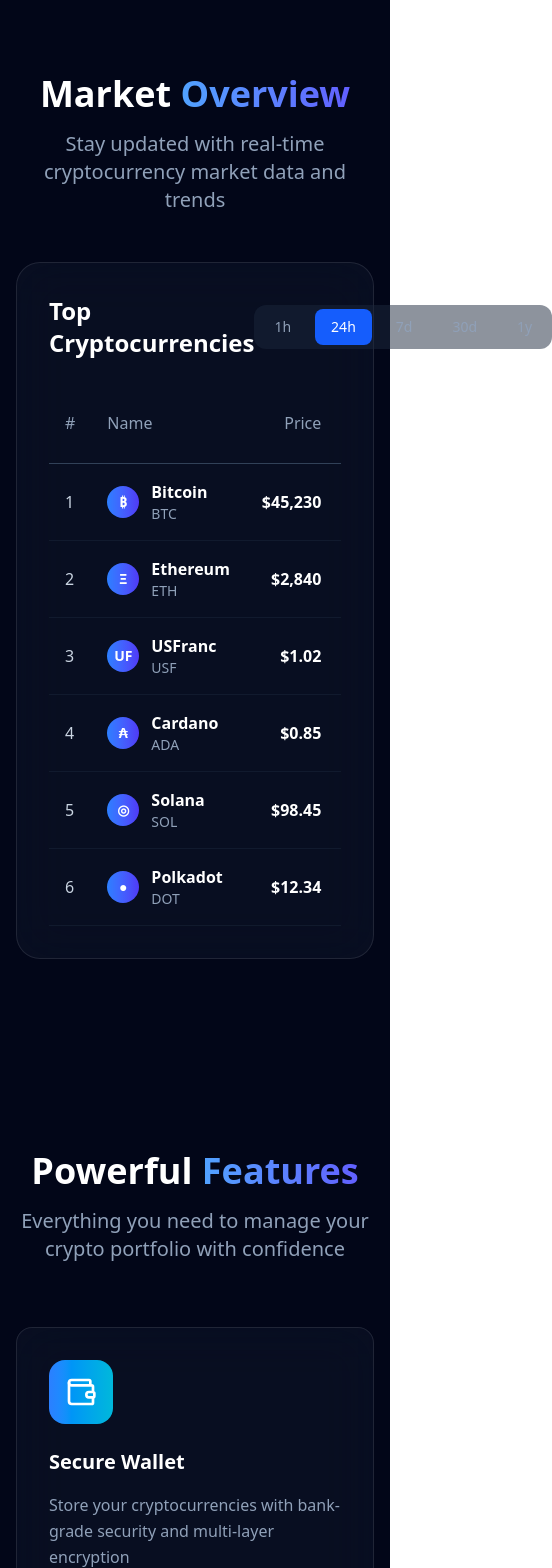
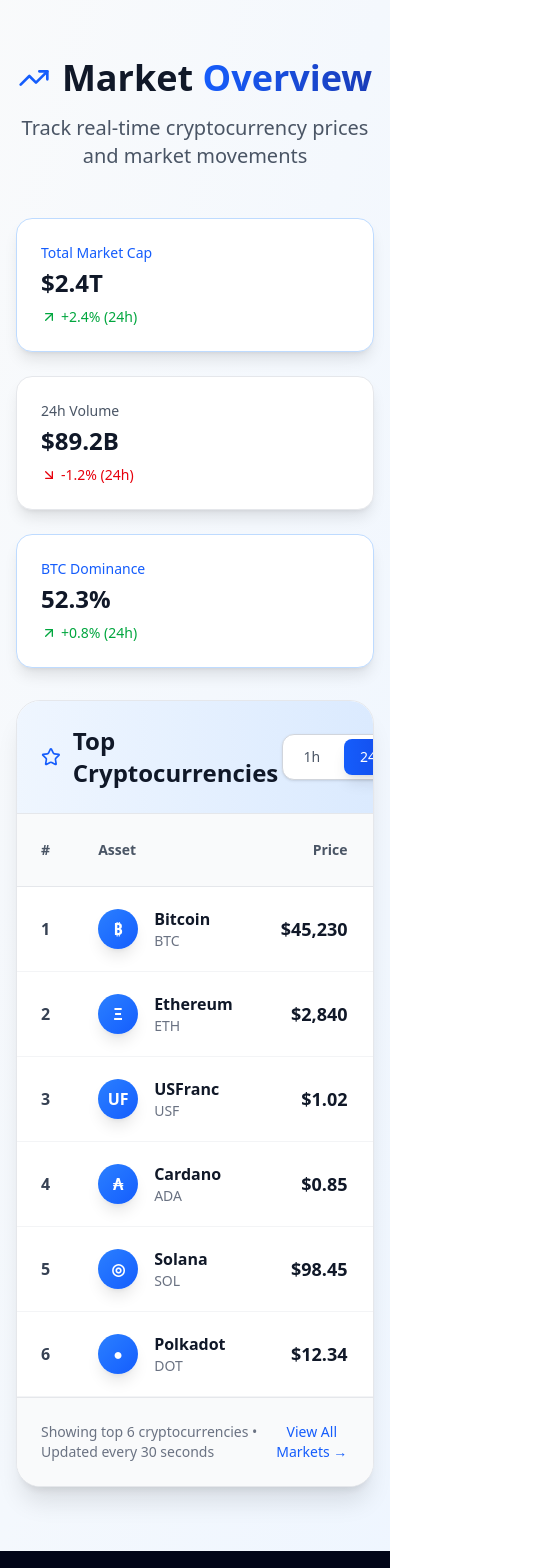
Before and after one commit to NashedShahRoni22/usfranc-wallet, a Next.js app: page / in a window 390 px wide. Shown: the part 1280-2848 px from the top of the page, 552 px wide, since content can reach past the window. Built offline with nearby package versions, Linux system fonts and the light colour scheme.

Commit message:
Color scheme updated

```diff
--- a/app/components/home/Faq.jsx
+++ b/app/components/home/Faq.jsx
@@ -13,7 +13,7 @@
     {
       icon: Wallet,
       title: 'Wallet & Security',
-      gradient: 'from-blue-500 to-cyan-500',
+      gradient: 'from-blue-500 to-blue-600',
       faqs: [
         {
           question: 'How secure is my USFranc wallet?',
@@ -32,7 +32,7 @@
     {
       icon: CreditCard,
       title: 'Trading & Transactions',
-      gradient: 'from-green-500 to-emerald-500',
+      gradient: 'from-green-500 to-green-600',
       faqs: [
         {
           question: 'What are the trading fees?',
@@ -51,7 +51,7 @@
     {
       icon: Shield,
       title: 'Account & Verification',
-      gradient: 'from-purple-500 to-indigo-500',
+      gradient: 'from-blue-600 to-blue-700',
       faqs: [
         {
           question: 'Why do I need to verify my account?',
@@ -70,7 +70,7 @@
     {
       icon: Users,
       title: 'Support & General',
-      gradient: 'from-orange-500 to-red-500',
+      gradient: 'from-blue-500 to-indigo-600',
       faqs: [
         {
           question: 'How can I contact customer support?',
@@ -89,17 +89,17 @@
   ];
 
   return (
-    <section className="py-20 bg-gradient-to-br from-slate-950 via-slate-900 to-slate-950">
+    <section className="py-20 bg-gradient-to-br from-gray-50 to-blue-50">
       <div className="max-w-6xl mx-auto px-4 sm:px-6 lg:px-8">
         {/* Header */}
         <div className="text-center mb-16">
-          <div className="inline-flex items-center justify-center w-16 h-16 bg-gradient-to-r from-blue-500 to-indigo-600 rounded-2xl mb-6">
+          <div className="inline-flex items-center justify-center w-16 h-16 bg-gradient-to-r from-blue-600 to-blue-700 rounded-2xl mb-6 shadow-lg">
             <HelpCircle className="w-8 h-8 text-white" />
           </div>
-          <h2 className="text-4xl md:text-5xl font-bold text-white mb-4">
-            Frequently Asked <span className="bg-gradient-to-r from-blue-400 to-indigo-500 bg-clip-text text-transparent">Questions</span>
+          <h2 className="text-4xl md:text-5xl font-bold text-gray-900 mb-4">
+            Frequently Asked <span className="bg-gradient-to-r from-blue-600 to-blue-800 bg-clip-text text-transparent">Questions</span>
           </h2>
-          <p className="text-xl text-slate-400 max-w-2xl mx-auto">
+          <p className="text-xl text-gray-600 max-w-2xl mx-auto">
             Get answers to common questions about USFranc wallet and trading platform
           </p>
         </div>
@@ -107,13 +107,13 @@
         {/* FAQ Categories */}
         <div className="space-y-8">
           {faqCategories.map((category, categoryIndex) => (
-            <div key={categoryIndex} className="bg-slate-900/50 backdrop-blur-xl rounded-3xl border border-white/10 p-8">
+            <div key={categoryIndex} className="bg-white backdrop-blur-xl rounded-3xl border border-gray-200 p-8 shadow-lg hover:shadow-xl transition-shadow">
               {/* Category Header */}
               <div className="flex items-center space-x-4 mb-8">
-                <div className={`w-12 h-12 bg-gradient-to-r ${category.gradient} rounded-xl flex items-center justify-center`}>
+                <div className={`w-12 h-12 bg-gradient-to-r ${category.gradient} rounded-xl flex items-center justify-center shadow-lg`}>
                   <category.icon className="w-6 h-6 text-white" />
                 </div>
-                <h3 className="text-2xl font-bold text-white">{category.title}</h3>
+                <h3 className="text-2xl font-bold text-gray-900">{category.title}</h3>
               </div>
 
               {/* FAQ Items */}
@@ -125,26 +125,26 @@
                   return (
                     <div
                       key={faqIndex}
-                      className="bg-slate-800/30 rounded-xl border border-white/5 overflow-hidden transition-all duration-300 hover:border-white/10"
+                      className="bg-gray-50 rounded-xl border border-gray-200 overflow-hidden transition-all duration-300 hover:border-blue-300 hover:shadow-md"
                     >
                       <button
                         onClick={() => toggleFAQ(globalIndex)}
-                        className="w-full flex items-center justify-between p-6 text-left hover:bg-white/5 transition-colors"
+                        className="w-full flex items-center justify-between p-6 text-left hover:bg-blue-50 transition-colors"
                       >
-                        <h4 className="text-lg font-semibold text-white pr-4">{faq.question}</h4>
+                        <h4 className="text-lg font-semibold text-gray-900 pr-4">{faq.question}</h4>
                         <div className="flex-shrink-0">
                           {isOpen ? (
-                            <ChevronUp className="w-5 h-5 text-blue-400" />
+                            <ChevronUp className="w-5 h-5 text-blue-600" />
                           ) : (
-                            <ChevronDown className="w-5 h-5 text-slate-400" />
+                            <ChevronDown className="w-5 h-5 text-gray-500" />
                           )}
                         </div>
                       </button>
 
                       {isOpen && (
                         <div className="px-6 pb-6">
-                          <div className="pt-4 border-t border-white/10">
-                            <p className="text-slate-300 leading-relaxed">{faq.answer}</p>
+                          <div className="pt-4 border-t border-gray-200">
+                            <p className="text-gray-700 leading-relaxed">{faq.answer}</p>
                           </div>
                         </div>
                       )}
@@ -158,16 +158,16 @@
 
         {/* Still Have Questions */}
         <div className="mt-16 text-center">
-          <div className="bg-slate-900/50 backdrop-blur-xl rounded-3xl border border-white/10 p-8">
-            <h3 className="text-2xl font-bold text-white mb-4">Still Have Questions?</h3>
-            <p className="text-slate-400 mb-6 max-w-2xl mx-auto">
+          <div className="bg-white backdrop-blur-xl rounded-3xl border border-gray-200 p-8 shadow-lg">
+            <h3 className="text-2xl font-bold text-gray-900 mb-4">Still Have Questions?</h3>
+            <p className="text-gray-600 mb-6 max-w-2xl mx-auto">
               Can't find what you're looking for? Our support team is here to help you 24/7
             </p>
             <div className="flex flex-col sm:flex-row items-center justify-center gap-4">
-              <button className="bg-gradient-to-r from-blue-600 to-indigo-700 hover:from-blue-700 hover:to-indigo-800 text-white px-8 py-3 rounded-xl font-semibold transition-all duration-300 transform hover:scale-105">
+              <button className="bg-gradient-to-r from-blue-600 to-blue-700 hover:from-blue-700 hover:to-blue-800 text-white px-8 py-3 rounded-xl font-semibold transition-all duration-300 transform hover:scale-105 shadow-lg">
                 Contact Support
               </button>
-              <button className="border border-slate-600 hover:border-slate-400 text-white px-8 py-3 rounded-xl font-semibold transition-all duration-300 hover:bg-white/5">
+              <button className="border-2 border-blue-600 hover:border-blue-700 text-blue-600 hover:text-blue-700 hover:bg-blue-50 px-8 py-3 rounded-xl font-semibold transition-all duration-300">
                 Join Community
               </button>
             </div>
--- a/app/components/home/Features.jsx
+++ b/app/components/home/Features.jsx
@@ -33,8 +33,8 @@
     ];
 
     return (
-        <section className="py-20 bg-slate-950">
-            <div className="max-w-7xl mx-auto px-4 sm:px-6 lg:px-8">
+        <section className="min-h-screen py-20 bg-slate-950 flex items-center">
+            <div className="max-w-7xl mx-auto px-4 sm:px-6 lg:px-8 w-full">
                 {/* Header */}
                 <div className="text-center mb-16">
                     <h2 className="text-4xl md:text-5xl font-bold text-white mb-4">
@@ -49,19 +49,19 @@
                 <div className="grid grid-cols-1 md:grid-cols-2 lg:grid-cols-4 gap-8">
                     {features.map((feature, index) => (
                         <div key={index} className="group relative">
-                            <div className="bg-slate-900/50 backdrop-blur-xl rounded-2xl border border-white/10 p-8 hover:border-white/20 transition-all duration-300 hover:transform hover:scale-105">
+                            <div className="bg-slate-900/50 backdrop-blur-xl rounded-2xl border border-white/10 p-8 hover:border-white/20 transition-all duration-300 hover:transform hover:scale-105 h-full">
                                 {/* Icon */}
                                 <div className={`w-16 h-16 bg-gradient-to-r ${feature.gradient} rounded-2xl flex items-center justify-center mb-6 group-hover:scale-110 transition-transform`}>
                                     <feature.icon className="w-8 h-8 text-white" />
                                 </div>
 
                                 {/* Content */}
-                                <div className="space-y-4">
+                                <div className="space-y-4 flex flex-col h-full">
                                     <h3 className="text-xl font-bold text-white">{feature.title}</h3>
-                                    <p className="text-slate-400 leading-relaxed">{feature.description}</p>
+                                    <p className="text-slate-400 leading-relaxed flex-grow">{feature.description}</p>
 
                                     {/* Stats */}
-                                    <div className="pt-4 border-t border-slate-700">
+                                    <div className="pt-4 border-t border-slate-700 mt-auto">
                                         <div className="flex items-center justify-between">
                                             <span className="text-sm text-slate-500">Performance</span>
                                             <span className={`text-sm font-semibold bg-gradient-to-r ${feature.gradient} bg-clip-text text-transparent`}>
@@ -70,10 +70,30 @@
                                         </div>
                                     </div>
                                 </div>
-
                             </div>
                         </div>
                     ))}
+                </div>
+
+                {/* Additional content to fill the page */}
+                <div className="mt-20 text-center">
+                    <div className="bg-slate-900/30 backdrop-blur-xl rounded-3xl border border-white/10 p-12">
+                        <h3 className="text-3xl font-bold text-white mb-6">
+                            Ready to get started?
+                        </h3>
+                        <p className="text-slate-400 text-lg mb-8 max-w-3xl mx-auto">
+                            Join thousands of users who trust USFranc for their cryptocurrency needs.
+                            Experience the future of digital finance with our comprehensive platform.
+                        </p>
+                        <div className="flex flex-col sm:flex-row gap-4 justify-center">
+                            <button className="bg-gradient-to-r from-blue-600 to-indigo-700 hover:from-blue-700 hover:to-indigo-800 text-white px-8 py-4 rounded-xl font-semibold transition-all duration-300 transform hover:scale-105">
+                                Download App
+                            </button>
+                            <button className="border border-slate-600 hover:border-slate-400 text-white px-8 py-4 rounded-xl font-semibold transition-all duration-300 hover:bg-white/5">
+                                Learn More
+                            </button>
+                        </div>
+                    </div>
                 </div>
             </div>
         </section>
--- a/app/components/home/MarketChart.jsx
+++ b/app/components/home/MarketChart.jsx
@@ -1,47 +1,91 @@
 "use client";
 import { useState } from 'react';
-import { ArrowDownRight, ArrowUpRight } from 'lucide-react';
+import { ArrowDownRight, ArrowUpRight, TrendingUp, Eye, Star } from 'lucide-react';
 
 export default function MarketChart() {
   const [selectedTimeframe, setSelectedTimeframe] = useState('24h');
   const [marketData] = useState([
-    { name: 'Bitcoin', symbol: 'BTC', price: 45230, change: 5.2, volume: '28.4B', icon: '₿' },
-    { name: 'Ethereum', symbol: 'ETH', price: 2840, change: -2.1, volume: '15.2B', icon: 'Ξ' },
-    { name: 'USFranc', symbol: 'USF', price: 1.02, change: 8.7, volume: '2.1B', icon: 'UF' },
-    { name: 'Cardano', symbol: 'ADA', price: 0.85, change: 3.4, volume: '1.8B', icon: '₳' },
-    { name: 'Solana', symbol: 'SOL', price: 98.45, change: -1.8, volume: '3.2B', icon: '◎' },
-    { name: 'Polkadot', symbol: 'DOT', price: 12.34, change: 4.2, volume: '980M', icon: '●' }
+    { name: 'Bitcoin', symbol: 'BTC', price: 45230, change: 5.2, volume: '28.4B', marketCap: '884B', icon: '₿', rank: 1 },
+    { name: 'Ethereum', symbol: 'ETH', price: 2840, change: -2.1, volume: '15.2B', marketCap: '341B', icon: 'Ξ', rank: 2 },
+    { name: 'USFranc', symbol: 'USF', price: 1.02, change: 8.7, volume: '2.1B', marketCap: '95B', icon: 'UF', rank: 3 },
+    { name: 'Cardano', symbol: 'ADA', price: 0.85, change: 3.4, volume: '1.8B', marketCap: '30B', icon: '₳', rank: 4 },
+    { name: 'Solana', symbol: 'SOL', price: 98.45, change: -1.8, volume: '3.2B', marketCap: '44B', icon: '◎', rank: 5 },
+    { name: 'Polkadot', symbol: 'DOT', price: 12.34, change: 4.2, volume: '980M', marketCap: '18B', icon: '●', rank: 6 }
   ]);
 
   const timeframes = ['1h', '24h', '7d', '30d', '1y'];
 
+  const formatPrice = (price) => {
+    if (price >= 1000) return `$${price.toLocaleString()}`;
+    return `$${price.toFixed(2)}`;
+  };
+
+  const formatVolume = (volume) => {
+    return volume;
+  };
+
   return (
-    <section className="py-20 bg-slate-950">
+    <section className="py-16 bg-gradient-to-br from-gray-50 to-blue-50">
       <div className="max-w-7xl mx-auto px-4 sm:px-6 lg:px-8">
         {/* Header */}
         <div className="text-center mb-12">
-          <h2 className="text-4xl md:text-5xl font-bold text-white mb-4">
-            Market <span className="bg-gradient-to-r from-blue-400 to-indigo-500 bg-clip-text text-transparent">Overview</span>
+          <div className="flex items-center justify-center mb-4">
+            <TrendingUp className="w-8 h-8 text-blue-600 mr-3" />
+            <h2 className="text-4xl md:text-5xl font-bold text-gray-900">
+              Market <span className="bg-gradient-to-r from-blue-600 to-blue-800 bg-clip-text text-transparent">Overview</span>
             </h2>
-          <p className="text-xl text-slate-400 max-w-2xl mx-auto">
-            Stay updated with real-time cryptocurrency market data and trends
+          </div>
+          <p className="text-xl text-gray-600 max-w-2xl mx-auto">
+            Track real-time cryptocurrency prices and market movements
           </p>
         </div>
 
-        {/* Market Stats Card */}
-        <div className="bg-slate-900/50 backdrop-blur-xl rounded-3xl border border-white/10 p-8 mb-8">
-          {/* Timeframe Selector */}
-          <div className="flex items-center justify-between mb-6">
-            <h3 className="text-2xl font-bold text-white">Top Cryptocurrencies</h3>
-            <div className="flex items-center space-x-2 bg-slate-800/50 rounded-xl p-1">
+        {/* Market Stats Summary */}
+        <div className="grid grid-cols-1 md:grid-cols-3 gap-6 mb-8">
+          <div className="bg-white backdrop-blur-xl rounded-2xl border border-blue-200 p-6 shadow-lg hover:shadow-xl transition-shadow">
+            <div className="text-blue-600 text-sm font-medium mb-1">Total Market Cap</div>
+            <div className="text-gray-900 text-2xl font-bold">$2.4T</div>
+            <div className="text-green-600 text-sm flex items-center mt-2">
+              <ArrowUpRight className="w-4 h-4 mr-1" />
+              +2.4% (24h)
+            </div>
+          </div>
+          <div className="bg-white backdrop-blur-xl rounded-2xl border border-gray-200 p-6 shadow-lg hover:shadow-xl transition-shadow">
+            <div className="text-gray-600 text-sm font-medium mb-1">24h Volume</div>
+            <div className="text-gray-900 text-2xl font-bold">$89.2B</div>
+            <div className="text-red-600 text-sm flex items-center mt-2">
+              <ArrowDownRight className="w-4 h-4 mr-1" />
+              -1.2% (24h)
+            </div>
+          </div>
+          <div className="bg-white backdrop-blur-xl rounded-2xl border border-blue-200 p-6 shadow-lg hover:shadow-xl transition-shadow">
+            <div className="text-blue-600 text-sm font-medium mb-1">BTC Dominance</div>
+            <div className="text-gray-900 text-2xl font-bold">52.3%</div>
+            <div className="text-green-600 text-sm flex items-center mt-2">
+              <ArrowUpRight className="w-4 h-4 mr-1" />
+              +0.8% (24h)
+            </div>
+          </div>
+        </div>
+
+        {/* Main Market Table */}
+        <div className="bg-white backdrop-blur-xl rounded-3xl border border-gray-200 shadow-xl overflow-hidden">
+          {/* Table Header */}
+          <div className="bg-gradient-to-r from-blue-50 to-blue-100 border-b border-gray-200 p-6">
+            <div className="flex items-center justify-between">
+              <h3 className="text-2xl font-bold text-gray-900 flex items-center">
+                <Star className="w-6 h-6 text-blue-600 mr-3" />
+                Top Cryptocurrencies
+              </h3>
+              <div className="flex items-center space-x-2 bg-white rounded-xl p-1 border border-gray-300 shadow-sm">
                 {timeframes.map((timeframe) => (
                   <button
                     key={timeframe}
                     onClick={() => setSelectedTimeframe(timeframe)}
-                  className={`px-4 py-2 rounded-lg text-sm font-medium transition-all ${
+                    className={`px-4 py-2 rounded-lg text-sm font-medium transition-all duration-200 ${
                       selectedTimeframe === timeframe
-                      ? 'bg-blue-600 text-white'
-                      : 'text-slate-400 hover:text-white'
+                        ? 'bg-gradient-to-r from-blue-600 to-blue-700 text-white shadow-lg'
+                        : 'text-gray-600 hover:text-blue-600 hover:bg-blue-50'
                     }`}
                   >
                     {timeframe}
@@ -49,57 +93,92 @@
                 ))}
               </div>
             </div>
+          </div>
 
-          {/* Market Table */}
+          {/* Table Content */}
           <div className="overflow-x-auto">
             <table className="w-full">
-              <thead>
-                <tr className="border-b border-slate-700">
-                  <th className="text-left py-4 px-4 text-slate-400 font-medium">#</th>
-                  <th className="text-left py-4 px-4 text-slate-400 font-medium">Name</th>
-                  <th className="text-right py-4 px-4 text-slate-400 font-medium">Price</th>
-                  <th className="text-right py-4 px-4 text-slate-400 font-medium">24h Change</th>
-                  <th className="text-right py-4 px-4 text-slate-400 font-medium">Volume</th>
-                  <th className="text-right py-4 px-4 text-slate-400 font-medium">Action</th>
+              <thead className="bg-gray-50">
+                <tr className="border-b border-gray-200">
+                  <th className="text-left py-4 px-6 text-gray-600 font-semibold text-sm">#</th>
+                  <th className="text-left py-4 px-6 text-gray-600 font-semibold text-sm">Asset</th>
+                  <th className="text-right py-4 px-6 text-gray-600 font-semibold text-sm">Price</th>
+                  <th className="text-right py-4 px-6 text-gray-600 font-semibold text-sm">24h Change</th>
+                  <th className="text-right py-4 px-6 text-gray-600 font-semibold text-sm hidden md:table-cell">Market Cap</th>
+                  <th className="text-right py-4 px-6 text-gray-600 font-semibold text-sm hidden lg:table-cell">Volume (24h)</th>
+                  <th className="text-center py-4 px-6 text-gray-600 font-semibold text-sm">Actions</th>
                 </tr>
               </thead>
               <tbody>
                 {marketData.map((coin, index) => (
-                  <tr key={coin.symbol} className="border-b border-slate-800/50 hover:bg-slate-800/30 transition-colors">
-                    <td className="py-4 px-4 text-slate-300">{index + 1}</td>
-                    <td className="py-4 px-4">
-                      <div className="flex items-center space-x-3">
-                        <div className="w-8 h-8 bg-gradient-to-r from-blue-500 to-indigo-600 rounded-full flex items-center justify-center text-white font-bold text-sm">
+                  <tr
+                    key={coin.symbol}
+                    className="border-b border-gray-100 hover:bg-blue-50/50 transition-all duration-200 group"
+                  >
+                    <td className="py-5 px-6">
+                      <div className="text-gray-700 font-semibold">{coin.rank}</div>
+                    </td>
+                    <td className="py-5 px-6">
+                      <div className="flex items-center space-x-4">
+                        <div className="relative">
+                          <div className="w-10 h-10 bg-gradient-to-br from-blue-500 to-blue-600 rounded-full flex items-center justify-center text-white font-bold shadow-lg">
                             {coin.icon}
                           </div>
+                        </div>
                         <div>
-                          <div className="text-white font-semibold">{coin.name}</div>
-                          <div className="text-slate-400 text-sm">{coin.symbol}</div>
+                          <div className="text-gray-900 font-semibold text-base group-hover:text-blue-700 transition-colors">{coin.name}</div>
+                          <div className="text-gray-500 text-sm font-medium">{coin.symbol}</div>
                         </div>
                       </div>
                     </td>
-                    <td className="py-4 px-4 text-right text-white font-semibold">
-                      ${coin.price.toLocaleString()}
+                    <td className="py-5 px-6 text-right">
+                      <div className="text-gray-900 font-bold text-lg">
+                        {formatPrice(coin.price)}
+                      </div>
                     </td>
-                    <td className="py-4 px-4 text-right">
-                      <div className={`flex items-center justify-end space-x-1 ${
-                        coin.change > 0 ? 'text-green-400' : 'text-red-400'
+                    <td className="py-5 px-6 text-right">
+                      <div className={`inline-flex items-center space-x-1 px-3 py-1 rounded-full font-semibold text-sm ${
+                        coin.change > 0
+                          ? 'bg-green-100 text-green-700 border border-green-200'
+                          : 'bg-red-100 text-red-700 border border-red-200'
                       }`}>
                         {coin.change > 0 ? <ArrowUpRight className="w-4 h-4" /> : <ArrowDownRight className="w-4 h-4" />}
-                        <span className="font-semibold">{Math.abs(coin.change)}%</span>
+                        <span>{Math.abs(coin.change)}%</span>
                       </div>
                     </td>
-                    <td className="py-4 px-4 text-right text-slate-300">{coin.volume}</td>
-                    <td className="py-4 px-4 text-right">
-                      <button className="bg-blue-600/20 hover:bg-blue-600 text-blue-400 hover:text-white px-3 py-1 rounded-lg text-sm transition-all">
-                        Trade
+                    <td className="py-5 px-6 text-right text-gray-700 font-medium hidden md:table-cell">
+                      ${coin.marketCap}
+                    </td>
+                    <td className="py-5 px-6 text-right text-gray-700 font-medium hidden lg:table-cell">
+                      {formatVolume(coin.volume)}
+                    </td>
+                    <td className="py-5 px-6 text-center">
+                      <div className="flex items-center justify-center space-x-2">
+                        <button className="bg-gradient-to-r from-blue-600 to-blue-700 hover:from-blue-700 hover:to-blue-800 text-white px-4 py-2 rounded-lg text-sm font-medium transition-all duration-200 shadow-md hover:shadow-lg hover:-translate-y-0.5">
+                          Buy
                         </button>
+                        <button className="bg-gray-100 hover:bg-gray-200 text-gray-600 hover:text-blue-600 px-3 py-2 rounded-lg text-sm transition-all duration-200 border border-gray-200">
+                          <Eye className="w-4 h-4" />
+                        </button>
+                      </div>
                     </td>
                   </tr>
                 ))}
               </tbody>
             </table>
           </div>
+
+          {/* Table Footer */}
+          <div className="bg-gray-50 border-t border-gray-200 p-6">
+            <div className="flex items-center justify-between">
+              <div className="text-gray-500 text-sm">
+                Showing top 6 cryptocurrencies • Updated every 30 seconds
+              </div>
+              <button className="text-blue-600 hover:text-blue-800 text-sm font-medium transition-colors">
+                View All Markets →
+              </button>
+            </div>
+          </div>
         </div>
       </div>
     </section>
```
Lines whose indentation alone changed are shown as unchanged.
